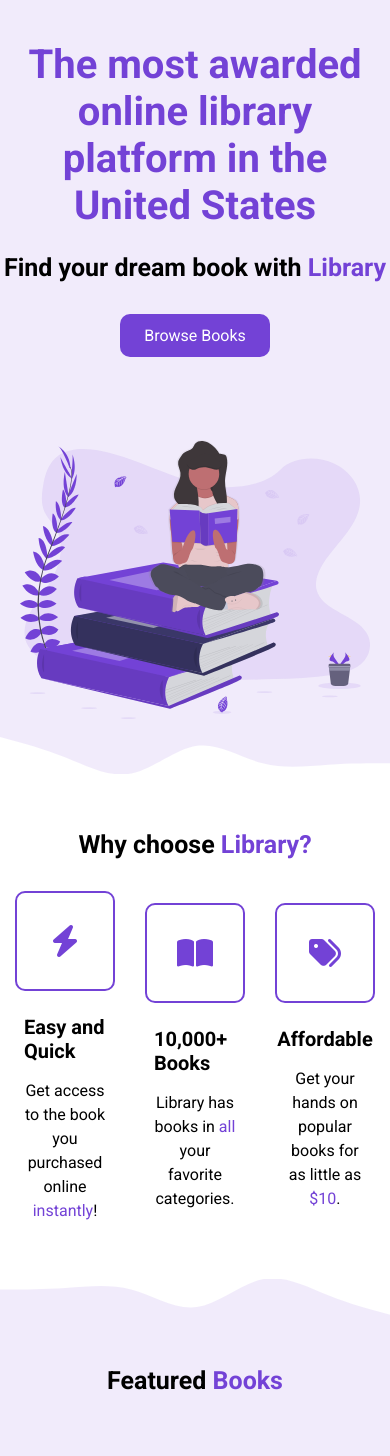
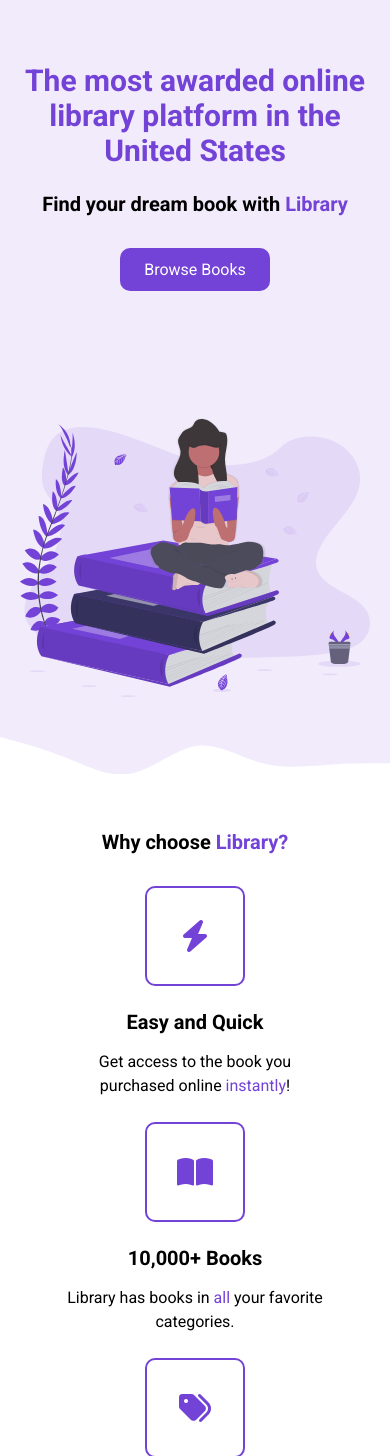
Before and after one commit to cornious-on-the-cob/E-commerce, a plain HTML site: page index.html in a window 390 px wide. Shown: the part 70-1526 px from the top of the page. Drawn offline with Linux system fonts and the light colour scheme.

Commit message:
animations done

```diff
--- a/index.html
+++ b/index.html
@@ -40,13 +40,19 @@
             </button>
             <ul class="menu__links">
               <li class="menu__list">
-                <a href="#landing" class="menu__link" onclick="closeMenu()">Home</a>
+                <a href="#landing" class="menu__link" onclick="closeMenu()"
+                  >Home</a
+                >
               </li>
               <li class="menu__list">
-                <a href="#features" class="menu__link" onclick="closeMenu()">Books</a>
+                <a href="#features" class="menu__link" onclick="closeMenu()"
+                  >Books</a
+                >
               </li>
               <li class="menu__list">
-                <a href="" class="menu__link no-cursor" onclick="closeMenu()">Contact</a>
+                <a href="" class="menu__link no-cursor" onclick="closeMenu()"
+                  >Contact</a
+                >
               </li>
             </ul>
           </div>
@@ -63,7 +69,9 @@
             <h2>
               Find your dream book with <span class="purple">Library</span>
             </h2>
-            <button class="button">Browse Books</button>
+            <a href="#features">
+              <button class="button">Browse Books</button>
+            </a>
           </div>
           <figure class="header__img--wrapper">
             <img src="./assets/Undraw_Books.svg" alt="undraw books" />
--- a/styles.css
+++ b/styles.css
@@ -12,7 +12,7 @@ html {
 }
 
 .no-cursor {
-    cursor:  no-drop;
+  cursor: no-drop;
 }
 
 .row__column {
@@ -88,13 +88,11 @@ li {
   text-decoration: none;
 }
 
-
 /*
 
 Hamburger Menu
 
 */
-
 
 .button__menu {
   background-color: transparent;
@@ -125,6 +123,11 @@ Hamburger Menu
   opacity: 1;
 }
 
+.menu--open {
+  max-height: 100vh;
+  overflow-y: hidden;
+}
+
 .menu__links {
   display: flex;
   flex-direction: column;
@@ -149,8 +152,6 @@ Hamburger Menu
   padding: 8px;
   color: #fff;
 }
-
-
 
 /*
 
@@ -270,6 +271,7 @@ Highlights
 
 .highlight__wrapper {
   display: flex;
+  flex-wrap: wrap;
 }
 
 .highlight {
@@ -277,7 +279,6 @@ Highlights
   width: calc(100% / 3);
   display: flex;
   flex-direction: column;
-  justify-content: center;
   align-items: center;
 }
 
@@ -302,6 +303,7 @@ Highlights
 .highlight__subtitle {
   font-size: 20px;
   margin-bottom: 16px;
+  align-items: center;
 }
 
 /*
@@ -403,6 +405,27 @@ a:hover {
   text-decoration: none;
 }
 
+/*SMALL AND LARGE PHONES AND TABLETS*/
+
+@media (max-width: 768px) {
+  .header__description {
+    padding: 0 24px;
+  }
+  h1 {
+    font-size: 30px;
+  }
+  h2 {
+    font-size: 20px;
+  }
+  button {
+    font-size: 18px;
+  }
+  .book {
+    width: 50%;
+  }
+}
+
+/* SMALL AND LARGE PHONES */
 
 @media (max-width: 550px) {
   .nav__links {
@@ -411,4 +434,8 @@ a:hover {
   .button__menu {
     display: block;
   }
+  .highlight {
+    width: 100%;
+    margin-bottom: 24px;
   }
+}
```
Lines whose indentation alone changed are shown as unchanged.
